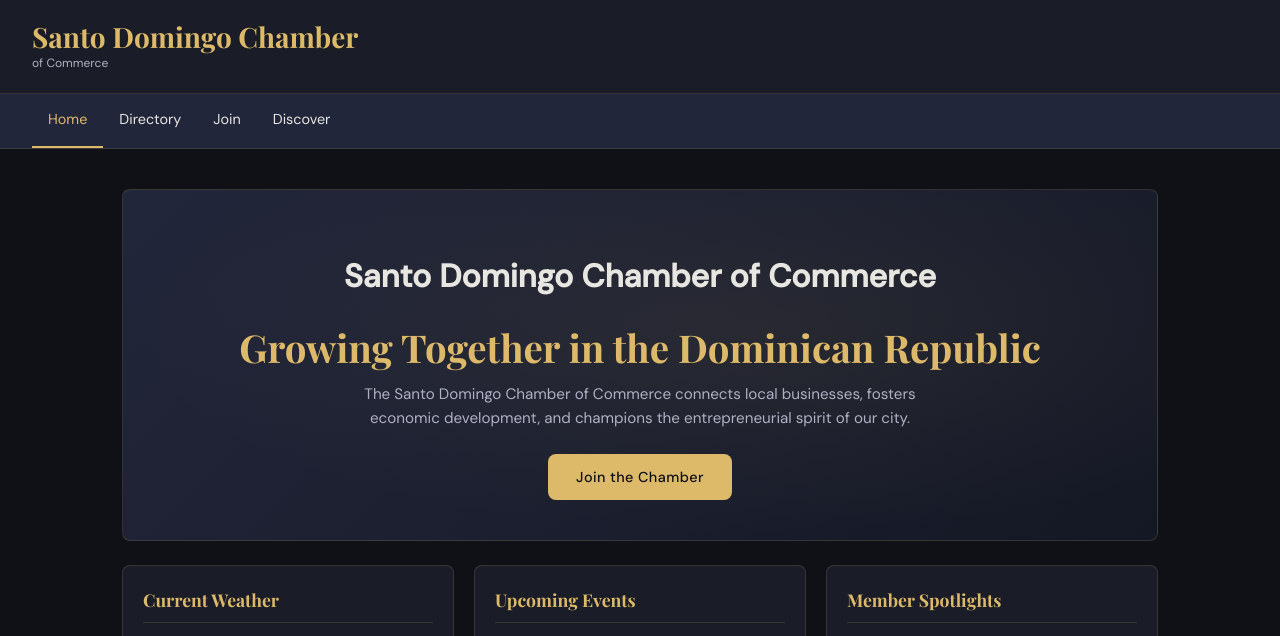
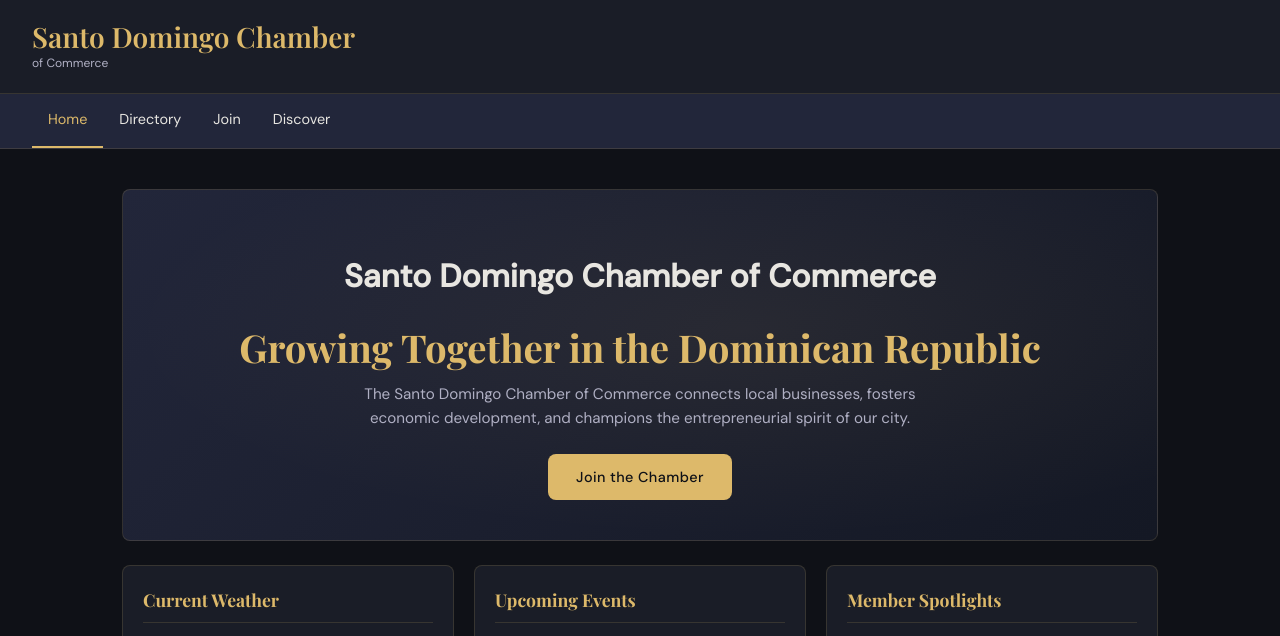
Before and after one commit to SchmuckeDj/wdd231, a plain HTML site: page chamber/index.html in a window 1280 px wide. Shown: the top 636 px of the page. Drawn offline with nearby package versions, Linux system fonts and the light colour scheme; no server answers.

Commit message:
fixed home

```diff
--- a/chamber/index.html
+++ b/chamber/index.html
@@ -28,7 +28,7 @@
   <header>
     <div class="header-brand">
       <div>
-        <h1>Santo Domingo Chamber</h1>
+        <span class="brand-name">Santo Domingo Chamber</span>
         <p>of Commerce</p>
       </div>
     </div>
@@ -37,9 +37,9 @@
   <nav>
     <button class="nav-toggle" aria-expanded="false" aria-controls="primary-nav" id="nav-toggle">
       Menu
-      <div class="hamburger" aria-hidden="true">
+      <span class="hamburger" aria-hidden="true">
         <span></span><span></span><span></span>
-      </div>
+      </span>
     </button>
     <ul id="primary-nav">
       <li><a href="index.html" class="active">Home</a></li>
--- a/chamber/styles/larger.css
+++ b/chamber/styles/larger.css
@@ -4,7 +4,7 @@
   header { padding: 1.25rem 2rem; }
   main { padding: 2rem; }
 
-  .header-brand h1 { font-size: 1.5rem; }
+  .header-brand .brand-name { font-size: 1.5rem; }
 
   /* Nav: horizontal */
   .nav-toggle { display: none; }
@@ -80,7 +80,7 @@
     grid-template-columns: repeat(3, 1fr);
   }
 
-  .header-brand h1 { font-size: 1.75rem; }
+  .header-brand .brand-name { font-size: 1.75rem; }
 
   /* Home grid: 3-column layout */
   .home-grid {
--- a/chamber/styles/small.css
+++ b/chamber/styles/small.css
@@ -48,10 +48,10 @@ header {
   gap: 0.75rem;
 }
 
-.header-brand h1 {
+.header-brand .brand-name {
   font-family: var(--font-heading);
   font-size: 1.25rem;
-  margin: 0;
+  display: block;
   color: var(--color-accent);
   line-height: 1.2;
 }
```
Also changed, not shown: chamber/directory.html (+3 -3 lines).
